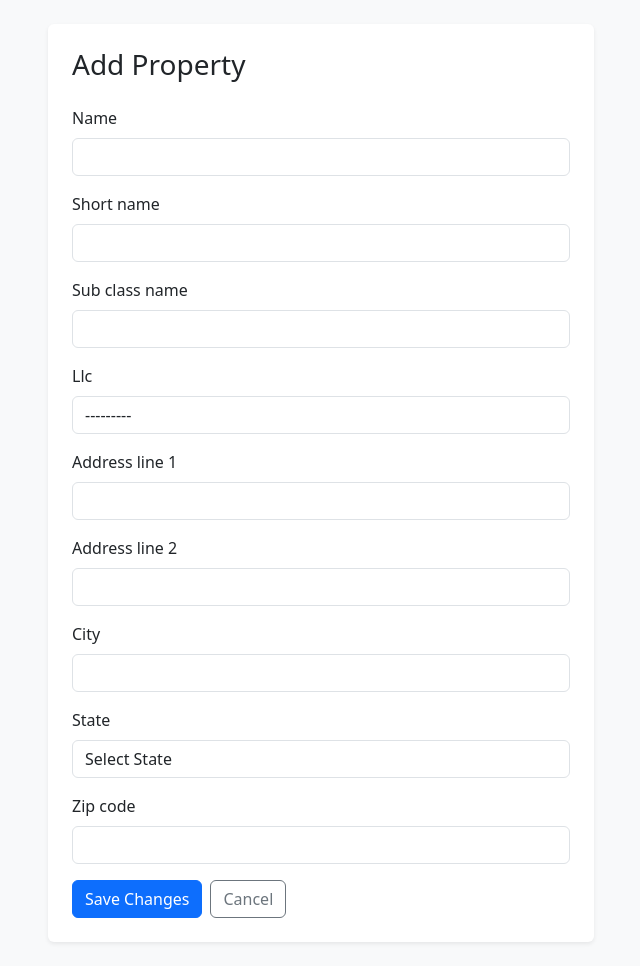
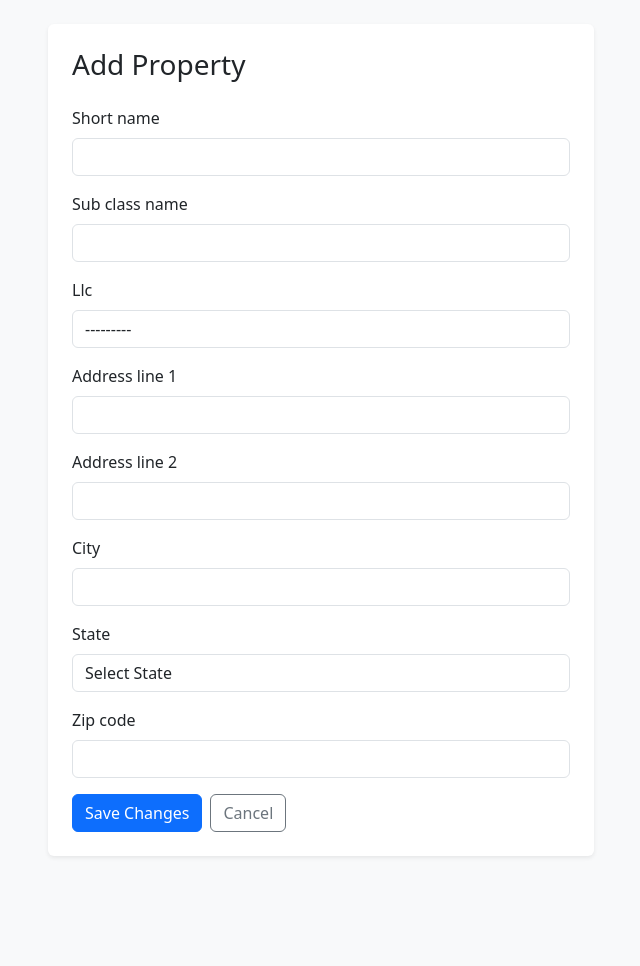
Before and after one commit to agupta3224-web/Accounting, a Django app: page /property/add/ in a window 1280 px wide. Shown: the part 56-1022 px from the top of the page, without its empty margins (319-959 px from the left). After the commit the page ends 913 px from the top, so only its background shows below. Run offline with Django 5.2, Linux system fonts and the light colour scheme.

Commit message:
Simplify Property model and enable Transaction editing.
- Removed 'name' field from Property model to reduce redundancy (relying on 'short_name' or address).
- Updated all templates, forms, and views to accommodate the Property model change.
- Implemented the ability to edit existing transactions, including automated synchronization of the associated ledger entries.
- Fixed a bug in the Excel import utility related to the Property model refactor.
- Refined the transaction list UI with "Edit" buttons and improved layout.

Co-authored-by: agupta3224-web <285303244+agupta3224-web@users.noreply.github.com>

```diff
--- a/accounting/admin.py
+++ b/accounting/admin.py
@@ -19,7 +19,7 @@ class LLCAdmin(admin.ModelAdmin):
 
 @admin.register(Property)
 class PropertyAdmin(admin.ModelAdmin):
-    list_display = ('name', 'llc')
+    list_display = ('short_name', 'llc', 'city')
     list_filter = ('llc',)
 
 @admin.register(Account)
--- a/accounting/forms.py
+++ b/accounting/forms.py
@@ -104,7 +104,7 @@ class PropertyForm(forms.ModelForm):
     class Meta:
         model = Property
         fields = [
-            'name', 'short_name', 'sub_class_name', 'llc',
+            'short_name', 'sub_class_name', 'llc',
             'address_line_1', 'address_line_2', 'city', 'state', 'zip_code'
         ]
 
--- a/accounting/models.py
+++ b/accounting/models.py
@@ -40,7 +40,6 @@ class LLC(models.Model):
         return self.name
 
 class Property(models.Model):
-    name = models.CharField(max_length=255)  # Acts as the full display name
     short_name = models.CharField(max_length=50, blank=True)
     sub_class_name = models.CharField(max_length=255, blank=True)
     llc = models.ForeignKey(LLC, on_delete=models.CASCADE, related_name='properties')
@@ -53,7 +52,7 @@ class Property(models.Model):
     zip_code = models.CharField(max_length=10, blank=True)
 
     def __str__(self):
-        return f"{self.llc.name} - {self.name}"
+        return f"{self.llc.name} - {self.short_name or self.address_line_1}"
 
     def save(self, *args, **kwargs):
         if not self.sub_class_name and self.short_name:
--- a/accounting/templates/accounting/balance_sheet.html
+++ b/accounting/templates/accounting/balance_sheet.html
@@ -15,7 +15,7 @@
             <select name="property" class="form-select">
                 <option value="">All Properties</option>
                 {% for prop in properties %}
-                    <option value="{{ prop.id }}">{{ prop.name }}</option>
+                    <option value="{{ prop.id }}">{{ prop }}</option>
                 {% endfor %}
             </select>
         </div>
--- a/accounting/templates/accounting/dashboard.html
+++ b/accounting/templates/accounting/dashboard.html
@@ -33,7 +33,7 @@
             <ul class="list-group list-group-flush">
                 {% for prop in properties %}
                 <li class="list-group-item d-flex justify-content-between align-items-center">
-                    {{ prop.name }} <small class="text-muted">({{ prop.llc.name }})</small>
+                    {{ prop.short_name|default:prop.address_line_1 }} <small class="text-muted">({{ prop.llc.name }})</small>
                     <a href="{% url 'edit_property' prop.pk %}" class="btn btn-sm btn-link text-decoration-none">Edit</a>
                 </li>
                 {% endfor %}
--- a/accounting/templates/accounting/pnl.html
+++ b/accounting/templates/accounting/pnl.html
@@ -15,7 +15,7 @@
             <select name="property" class="form-select">
                 <option value="">All Properties</option>
                 {% for prop in properties %}
-                    <option value="{{ prop.id }}">{{ prop.name }}</option>
+                    <option value="{{ prop.id }}">{{ prop }}</option>
                 {% endfor %}
             </select>
         </div>
--- a/accounting/templates/accounting/transaction_list.html
+++ b/accounting/templates/accounting/transaction_list.html
@@ -22,6 +22,7 @@
                     <th>Property</th>
                     <th>Category</th>
                     <th class="text-end">Amount</th>
+                        <th class="text-center no-print">Actions</th>
                 </tr>
             </thead>
             <tbody>
@@ -30,10 +31,13 @@
                     <td>{{ tx.date }}</td>
                     <td>{{ tx.description }}</td>
                     <td>{{ tx.vendor.company_name|default:"-" }}</td>
-                    <td><small>{{ tx.property.name }}</small></td>
+                    <td><small>{{ tx.property }}</small></td>
                     <td><span class="badge bg-light text-dark border">{{ tx.category.name }}</span></td>
                     <td class="text-end fw-bold {% if tx.amount < 0 %}text-danger{% else %}text-success{% endif %}">
                         ${{ tx.amount|floatformat:2 }}
+                    </td>
+                    <td class="text-center no-print">
+                        <a href="{% url 'edit_transaction' tx.pk %}" class="btn btn-sm btn-outline-secondary">Edit</a>
                     </td>
                 </tr>
                 {% endfor %}
--- a/accounting/templates/accounting/trial_balance.html
+++ b/accounting/templates/accounting/trial_balance.html
@@ -15,7 +15,7 @@
             <select name="property" class="form-select">
                 <option value="">All Properties</option>
                 {% for prop in properties %}
-                    <option value="{{ prop.id }}">{{ prop.name }}</option>
+                    <option value="{{ prop.id }}">{{ prop }}</option>
                 {% endfor %}
             </select>
         </div>
--- a/accounting/tests.py
+++ b/accounting/tests.py
@@ -7,7 +7,7 @@ from .services import create_journal_entry_from_transaction
 class AccountingTest(TestCase):
     def setUp(self):
         self.llc = LLC.objects.create(name="Rental LLC")
-        self.prop = Property.objects.create(name="Apartment 1", llc=self.llc)
+        self.prop = Property.objects.create(short_name="Apartment 1", llc=self.llc)
         self.bank = Account.objects.create(name="Checking", account_type="ASSET")
         self.rent = Account.objects.create(name="Rent Income", account_type="INCOME")
         self.expense_acc = Account.objects.create(name="Repairs", account_type="EXPENSE")
--- a/accounting/urls.py
+++ b/accounting/urls.py
@@ -12,6 +12,7 @@ urlpatterns = [
     path('companies/backup/', views.backup_company, name='backup_company'),
     path('transactions/', views.transaction_list, name='transaction_list'),
     path('transactions/add/', views.add_transaction, name='add_transaction'),
+    path('transactions/<int:pk>/edit/', views.edit_transaction, name='edit_transaction'),
     path('pnl/', views.profit_and_loss, name='pnl'),
     path('balance-sheet/', views.balance_sheet, name='balance_sheet'),
     path('trial-balance/', views.trial_balance, name='trial_balance'),
--- a/accounting/utils.py
+++ b/accounting/utils.py
@@ -93,7 +93,7 @@ def import_excel_property_manager(file_obj, company_id=None):
             continue
 
         # 1. Get or create Property (Class)
-        prop, _ = Property.objects.get_or_create(name=class_name, defaults={'llc': default_llc})
+        prop, _ = Property.objects.get_or_create(short_name=class_name, defaults={'llc': default_llc})
 
         # 2. Get or create Account
         acc, _ = Account.objects.get_or_create(name=acc_name, company_id=company_id, defaults={'account_type': 'EXPENSE'})
--- a/accounting/views.py
+++ b/accounting/views.py
@@ -201,7 +201,30 @@ def add_transaction(request):
         form.fields['category'].queryset = Account.objects.filter(company_id=company_id, account_type__in=['INCOME', 'EXPENSE'])
         form.fields['payment_account'].queryset = Account.objects.filter(company_id=company_id, account_type__in=['ASSET', 'LIABILITY'])
         form.fields['vendor'].queryset = Vendor.objects.filter(company_id=company_id)
-    return render(request, 'accounting/transaction_form.html', {'form': form})
+    return render(request, 'accounting/transaction_form.html', {'form': form, 'title': 'Add Transaction'})
+
+def edit_transaction(request, pk):
+    company_id = request.session.get('active_company_id')
+    tx = get_object_or_404(Transaction, pk=pk, company_id=company_id)
+    if request.method == 'POST':
+        form = TransactionForm(request.POST, instance=tx)
+        # Filter choices in the form
+        form.fields['property'].queryset = Property.objects.filter(llc__company_id=company_id)
+        form.fields['category'].queryset = Account.objects.filter(company_id=company_id, account_type__in=['INCOME', 'EXPENSE'])
+        form.fields['payment_account'].queryset = Account.objects.filter(company_id=company_id, account_type__in=['ASSET', 'LIABILITY'])
+        form.fields['vendor'].queryset = Vendor.objects.filter(company_id=company_id)
+
+        if form.is_valid():
+            tx = form.save()
+            create_journal_entry_from_transaction(tx)
+            return redirect('transaction_list')
+    else:
+        form = TransactionForm(instance=tx)
+        form.fields['property'].queryset = Property.objects.filter(llc__company_id=company_id)
+        form.fields['category'].queryset = Account.objects.filter(company_id=company_id, account_type__in=['INCOME', 'EXPENSE'])
+        form.fields['payment_account'].queryset = Account.objects.filter(company_id=company_id, account_type__in=['ASSET', 'LIABILITY'])
+        form.fields['vendor'].queryset = Vendor.objects.filter(company_id=company_id)
+    return render(request, 'accounting/transaction_form.html', {'form': form, 'title': 'Edit Transaction'})
 
 def import_file(request):
     company_id = request.session.get('active_company_id')
@@ -434,7 +457,7 @@ def add_property(request):
             prop = form.save()
             # Create a matching sub-class under the LLC's class
             parent_class = prop.llc.accounting_class
-            class_name = prop.sub_class_name or prop.short_name or prop.name
+            class_name = prop.sub_class_name or prop.short_name or prop.address_line_1
             acc_class = AccountingClass.objects.create(name=class_name, parent=parent_class, company_id=company_id)
             prop.accounting_class = acc_class
             prop.save()
@@ -453,7 +476,7 @@ def edit_property(request, pk):
             return redirect('dashboard')
     else:
         form = PropertyForm(instance=prop, company_id=company_id)
-    return render(request, 'accounting/generic_form.html', {'form': form, 'title': f'Edit Property: {prop.name}'})
+    return render(request, 'accounting/generic_form.html', {'form': form, 'title': f'Edit Property: {prop.short_name or prop.address_line_1}'})
 
 def add_class(request):
     company_id = request.session.get('active_company_id')
```
Also changed, not shown: accounting/services.py (+18 -8 lines), accounting/migrations/0002_remove_property_name.py (added).
